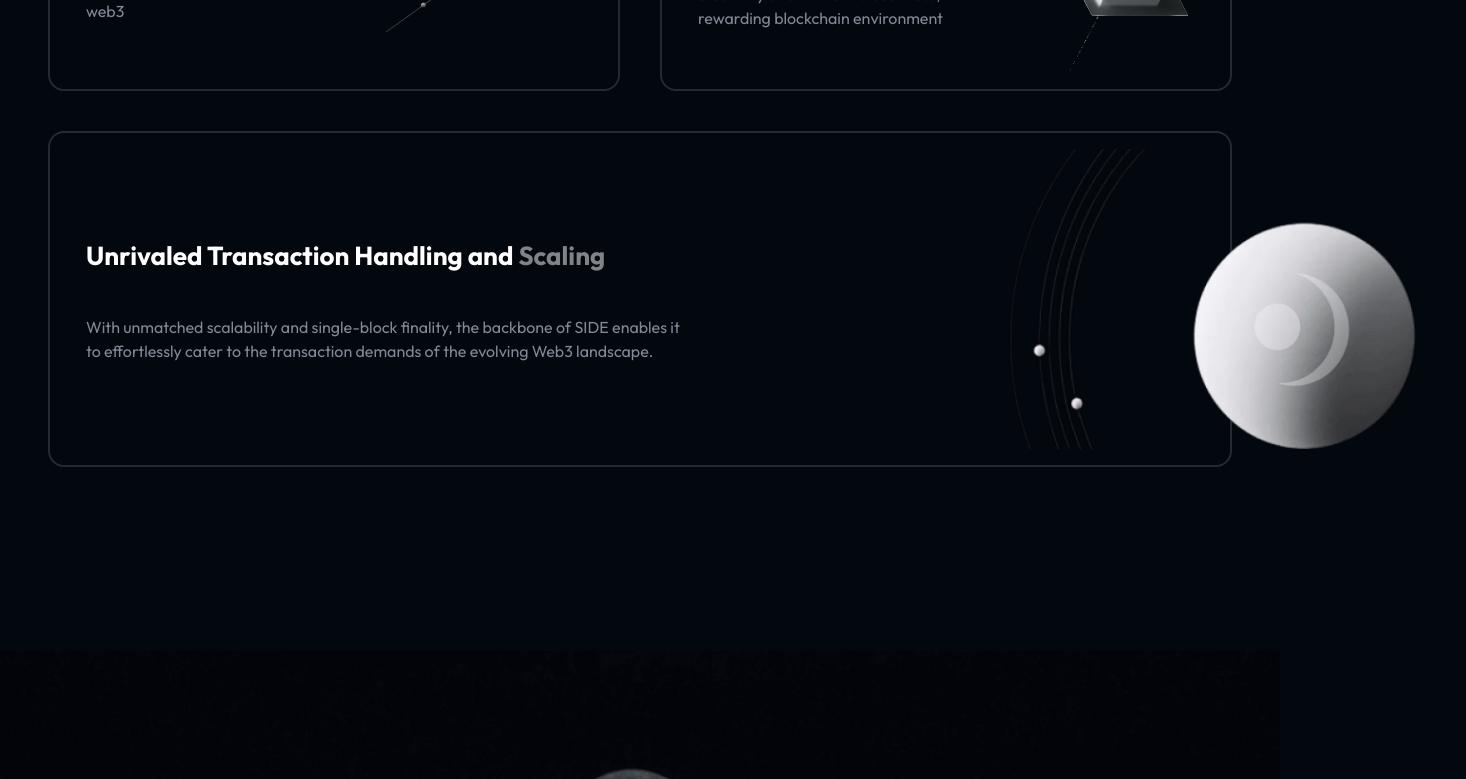
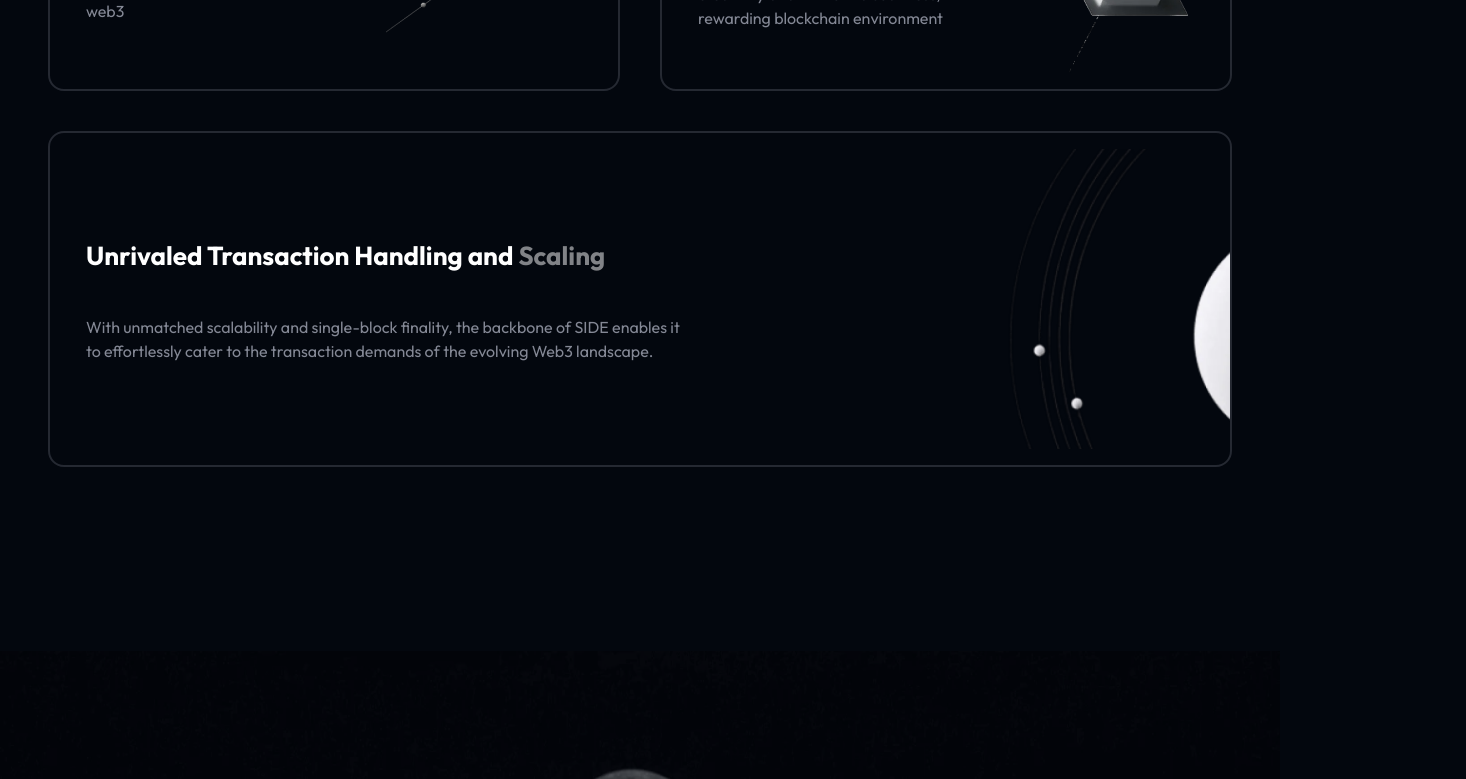
Before and after one commit to sideprotocol/sideprotocol.github.io, a Next.js app: page / in a window 1280 px wide. Shown: the part 6620-7399 px from the top of the page, 1466 px wide, since content can reach past the window. Built offline with nearby package versions, Linux system fonts and the light colour scheme.

Commit message:
no scrollbar

```diff
--- a/src/app/components/Banner.js
+++ b/src/app/components/Banner.js
@@ -7,7 +7,7 @@
 export default function Banner() {
   return (
     <div className="h-[calc(100vh-80px)] relative">
-      <Image src={sideBanner} className="h-full w-full absolute bottom-0 z-0 border-2 border-[#121111] rounded-3xl m-5" alt="side" />
+      <Image src={sideBanner} className="h-full left-0 right-0 absolute bottom-0 z-0 border-2 border-[#121111] rounded-3xl m-5" alt="side" />
       <div className="absolute right-[40px] mt-[30vh] z-20">
         <a className="py-[10px] block" href="https://discord.com/invite/GN99earcFR" target="_blank">
           <Image src={sidediscord} className="w-[30px]" alt="side" />
--- a/src/app/components/Onchain.js
+++ b/src/app/components/Onchain.js
@@ -57,7 +57,7 @@
       </div>
       {/*  */}
       <div className=" mt-10 ">
-        <div className="flex items-center justify-between border-2 rounded-2xl border-[#252932] px-9 py-4">
+        <div className="flex items-center justify-between border-2 rounded-2xl border-[#252932] px-9 py-4 overflow-hidden">
           <div className="">
             <div className="font-bold text-[26px] mb-10">
               {Block.title}
--- a/src/app/components/WordSIDE.js
+++ b/src/app/components/WordSIDE.js
@@ -8,7 +8,7 @@
 
 const WordItem = ({ title, subTitle, pic }) => {
   return (
-    <div className="flex items-center w-[100vw]">
+    <div className="flex items-center">
       <div className="flex-1">
         <Image src={pic} className="w-[500px] ml-[100px]" alt="side"/>
       </div>
--- a/src/app/layout/Footer.js
+++ b/src/app/layout/Footer.js
@@ -121,7 +121,7 @@
   ];
   return (
     <section className="">
-      <div className="w-full h-full flex flex-col justify-center mx-14">
+      <div className="h-full flex flex-col justify-center mx-14">
         <div className="">
           <Image src={sidelogo} className="w-[160px]" alt="side" />
         </div>
```
